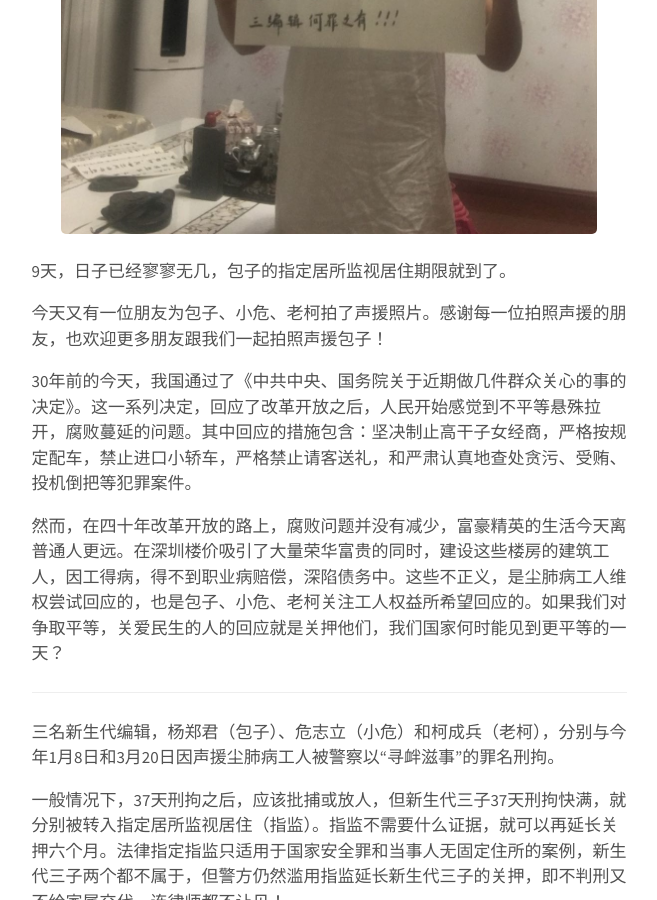
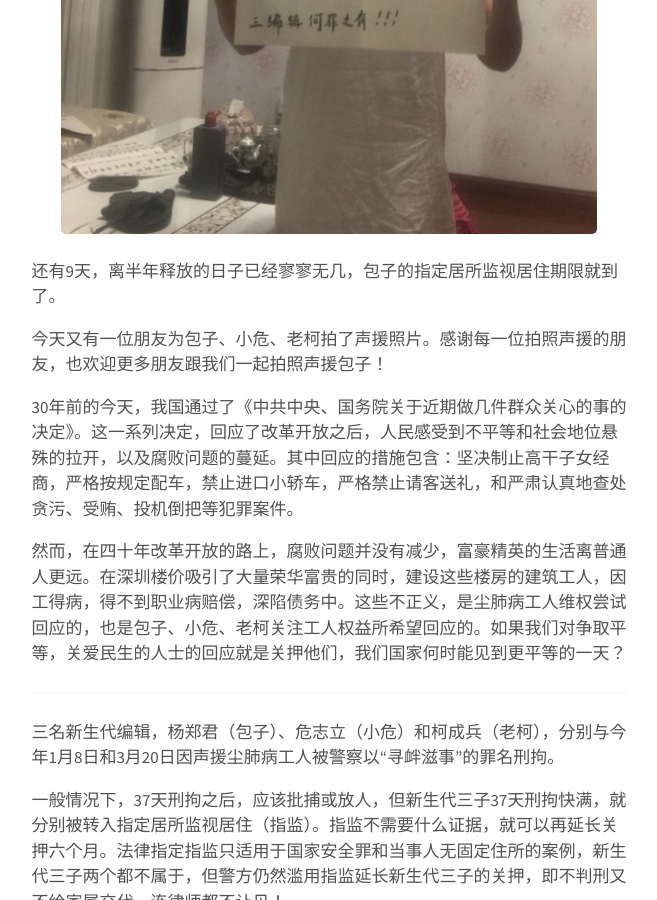
Before and after one commit to xsdai3/xsdai3.github.io, a Jekyll site: the page built from _posts/2019-07-28-倒数第9天：8月6日放包子回家！.md, in a window 1280 px wide and 900 px high, scrolled down 688 px. Shown: the whole window, without its empty margins (311-968 px from the left). Built offline with Jekyll 4.4.1, drawn with Linux system fonts in a browser that asks for light colours.

Commit message:
Update 2019-07-28-倒数第9天：8月6日放包子回家！.md

```diff
--- a/_posts/2019-07-28-倒数第9天：8月6日放包子回家！.md
+++ b/_posts/2019-07-28-倒数第9天：8月6日放包子回家！.md
@@ -8,13 +8,13 @@ excerpt_separator: <!--more-->
 
 <div style="text-align:center"><img src="/images/9tian.jpg" width="90%"/></div>
 
-9天，日子已经寥寥无几，包子的指定居所监视居住期限就到了。
+还有9天，离半年释放的日子已经寥寥无几，包子的指定居所监视居住期限就到了。
 
 今天又有一位朋友为包子、小危、老柯拍了声援照片。感谢每一位拍照声援的朋友，也欢迎更多朋友跟我们一起拍照声援包子！
 
-30年前的今天，我国通过了《中共中央、国务院关于近期做几件群众关心的事的决定》。这一系列决定，回应了改革开放之后，人民开始感觉到不平等悬殊拉开，腐败蔓延的问题。其中回应的措施包含：坚决制止高干子女经商，严格按规定配车，禁止进口小轿车，严格禁止请客送礼，和严肃认真地查处贪污、受贿、投机倒把等犯罪案件。
+30年前的今天，我国通过了《中共中央、国务院关于近期做几件群众关心的事的决定》。这一系列决定，回应了改革开放之后，人民感受到不平等和社会地位悬殊的拉开，以及腐败问题的蔓延。其中回应的措施包含：坚决制止高干子女经商，严格按规定配车，禁止进口小轿车，严格禁止请客送礼，和严肃认真地查处贪污、受贿、投机倒把等犯罪案件。
 
-然而，在四十年改革开放的路上，腐败问题并没有减少，富豪精英的生活今天离普通人更远。在深圳楼价吸引了大量荣华富贵的同时，建设这些楼房的建筑工人，因工得病，得不到职业病赔偿，深陷债务中。这些不正义，是尘肺病工人维权尝试回应的，也是包子、小危、老柯关注工人权益所希望回应的。如果我们对争取平等，关爱民生的人的回应就是关押他们，我们国家何时能见到更平等的一天？
+然而，在四十年改革开放的路上，腐败问题并没有减少，富豪精英的生活离普通人更远。在深圳楼价吸引了大量荣华富贵的同时，建设这些楼房的建筑工人，因工得病，得不到职业病赔偿，深陷债务中。这些不正义，是尘肺病工人维权尝试回应的，也是包子、小危、老柯关注工人权益所希望回应的。如果我们对争取平等，关爱民生的人士的回应就是关押他们，我们国家何时能见到更平等的一天？
 
 <!--more-->
 _________________
```
